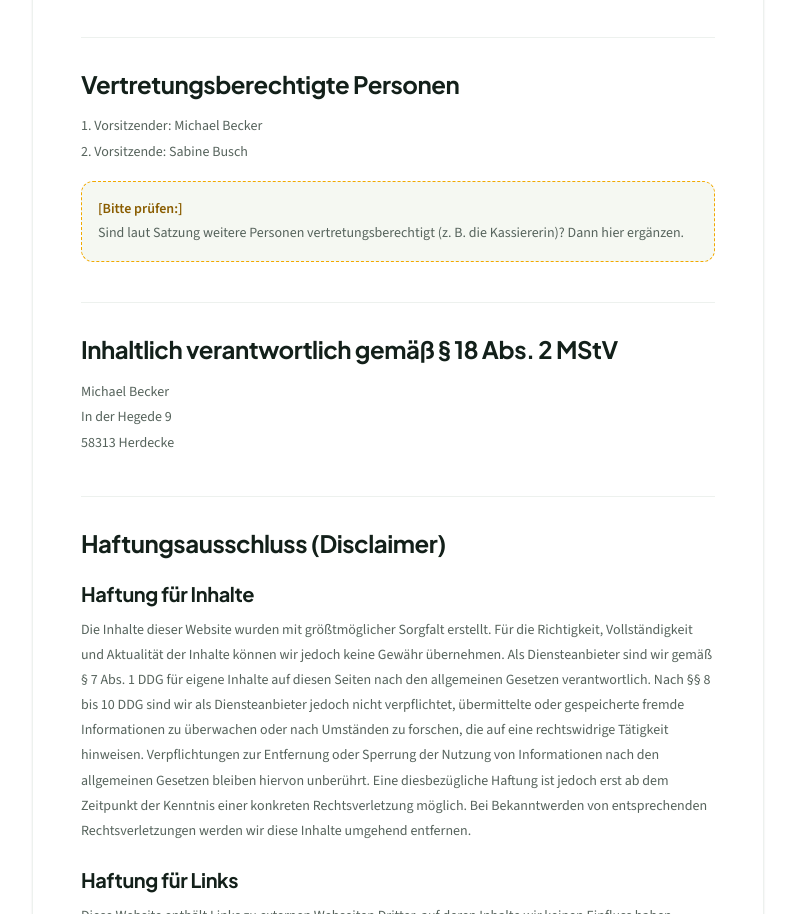
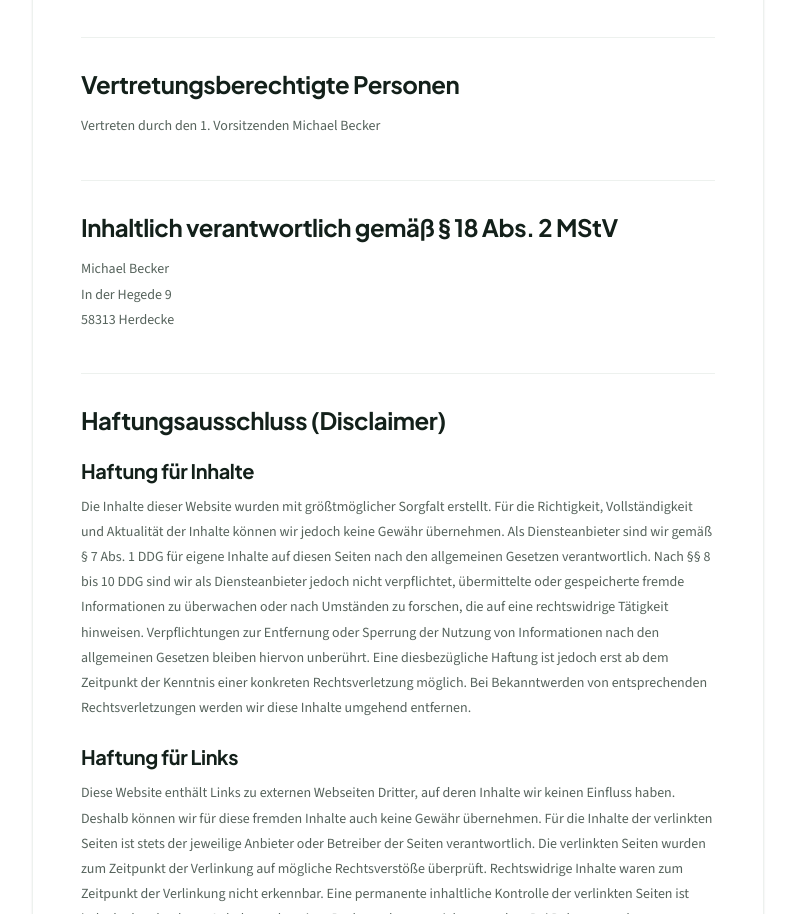
Before and after one commit to Imkereitrinkaus/iv-he, a plain HTML site: page impressum.html in a window 1280 px wide. Shown: the part 1192-2106 px from the top of the page, without its empty margins (242-1037 px from the left). Drawn offline with Linux system fonts and the light colour scheme.

Commit message:
Impressum: Verein vertreten durch den 1. Vorsitzenden
Co-Authored-By: Claude Opus 5.5 <noreply@anthropic.com>
Claude-Session: https://claude.ai/code/session_01KTtGtJZXfnyYjpNt1C7rXr

```diff
--- a/impressum.html
+++ b/impressum.html
@@ -121,13 +121,8 @@
 
           <h2>Vertretungsberechtigte Personen</h2>
           <p>
-            1. Vorsitzender: Michael Becker<br>
-            2. Vorsitzende: Sabine Busch
+            Vertreten durch den 1. Vorsitzenden Michael Becker
           </p>
-          <div class="legal-placeholder">
-            <strong>[Bitte prüfen:]</strong><br>
-            Sind laut Satzung weitere Personen vertretungsberechtigt (z. B. die Kassiererin)? Dann hier ergänzen.
-          </div>
 
           <h2>Inhaltlich verantwortlich gemäß § 18 Abs. 2 MStV</h2>
           <p>
```
